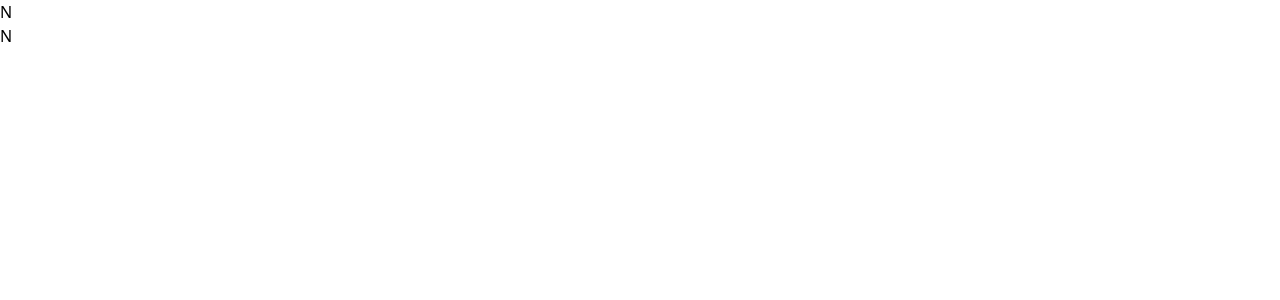
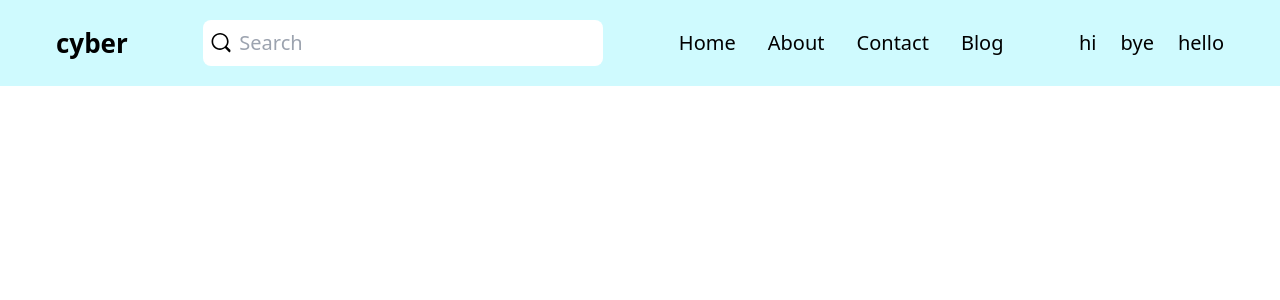
Before and after one commit to AzZaya0/mero_pasal, a Next.js app: page /navBar in a window 1280 px wide. Shown: the top 300 px of the page. Built offline with nearby package versions, Linux system fonts and the light colour scheme.

Commit message:
navbar done

```diff
--- a/src/app/navBar/page.jsx
+++ b/src/app/navBar/page.jsx
@@ -1,9 +1,45 @@
-import React from 'react'
+import React from "react";
 
 function NavBar() {
   return (
-    <div>N</div>
-  )
+    <div className="w-full  bg-cyan-100 text-[20px] z-50 fixed top-0">
+      <div className="max-w-[1200px] mx-auto flex justify-between items-center py-5 px-4">
+        <h1 className="text-[26px] font-bold">cyber</h1>
+
+        <div className="w-[25rem] bg-white  p-2 flex justify-start items-center rounded-lg">
+          <svg
+            stroke="currentColor"
+            fill="currentColor"
+            strokeWidth="0"
+            viewBox="0 0 512 512"
+            height="1em"
+            width="1em"
+            xmlns="http://www.w3.org/2000/svg"
+          >
+            <path d="M505 442.7L405.3 343c28.3-34.9 45.4-79 45.4-127C450.7 96.5 354.2 0 232.3 0S14 96.5 14 216s96.5 216 216.3 216c48 0 92.1-17.1 127-45.4l99.7 99.7c4.5 4.5 10.6 6.8 16.7 6.8s12.2-2.3 16.7-6.8c9.1-9.2 9.1-24.2 0-33.4zM232.3 392c-97.1 0-176-78.9-176-176s78.9-176 176-176 176 78.9 176 176-78.9 176-176 176z"></path>
+          </svg>
+          <input
+            type="text"
+            placeholder="Search"
+            className="ml-2 focus:outline-none"
+          />
+        </div>
+
+        <div className="flex space-x-8">
+          <a href="">Home</a>
+          <a href="">About</a>
+          <a href="">Contact</a>
+          <a href="">Blog</a>
+        </div>
+
+        <div className=" flex space-x-6">
+          <button>hi</button>
+          <button>bye</button>
+          <button>hello</button>
+        </div>
+      </div>
+    </div>
+  );
 }
 
-export default NavBar
+export default NavBar;
```
Also changed, not shown: package.json (+4 -3 lines), 1 other file (tests, documents, lock files or other folders).
